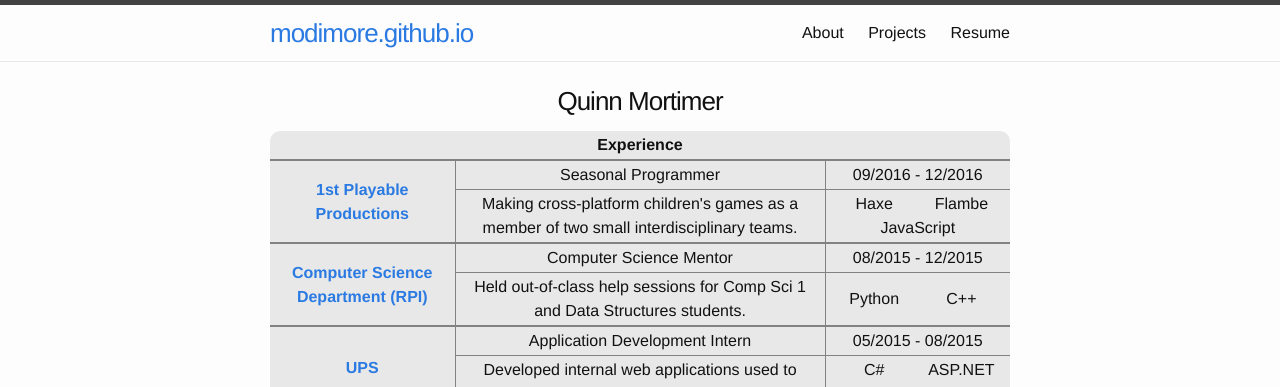
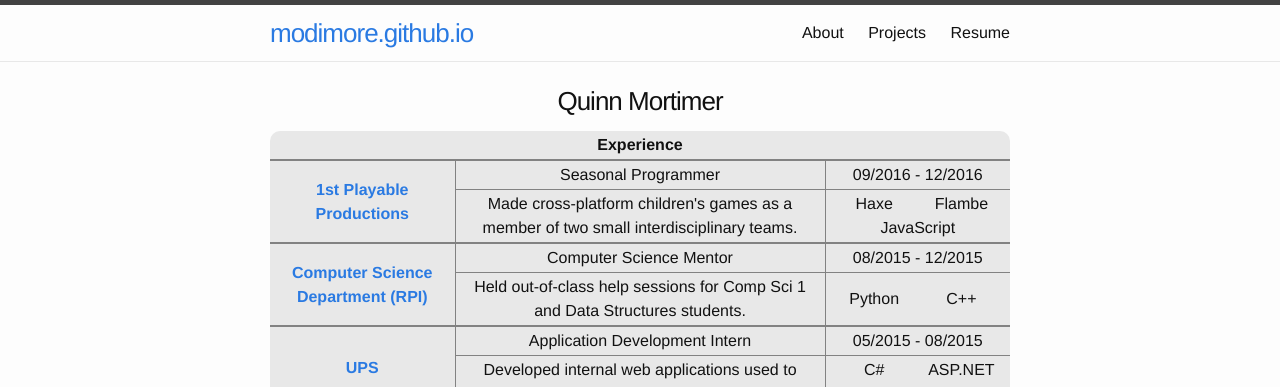
Before and after one commit to modimore/modimore.github.io, a Jekyll site: the page built from resume.html, in a window 1280 px wide. Shown: the top 387 px of the page. Built offline with Jekyll 4.4.1, drawn with Linux system fonts in a browser that asks for light colours; nearby versions of some CDN libraries.

Commit message:
Update description for 1st Playable

```diff
--- a/_data/resume.yml
+++ b/_data/resume.yml
@@ -36,7 +36,7 @@ experience:
     website: http://1stplayable.com/
     position: Seasonal Programmer
     description: >
-      Making cross-platform children's games
+      Made cross-platform children's games
       as a member of two small interdisciplinary teams.
     skills:
       - Haxe
```
